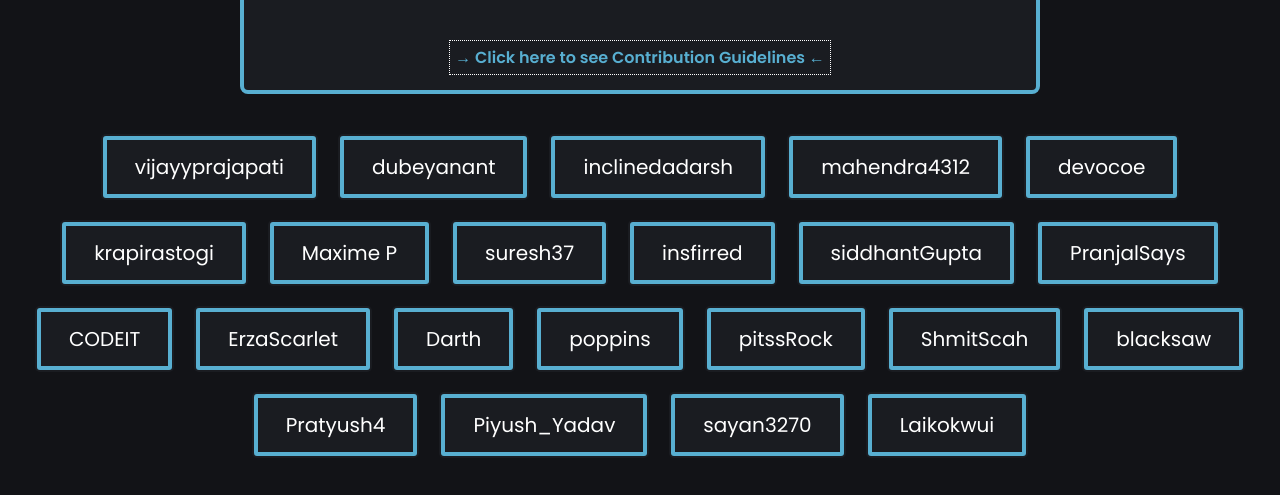
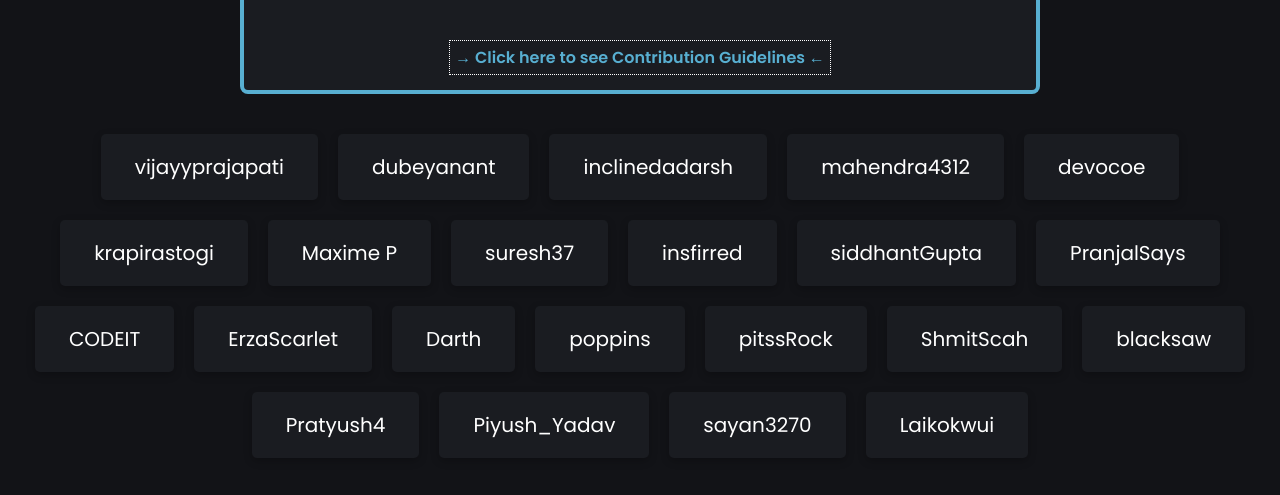
Before and after one commit to vijayyprajapati/Share-Your-Bookmarks, a plain HTML site: page index.html in a window 1280 px wide. Shown: the part 229-724 px from the top of the page. Drawn offline with Linux system fonts and the light colour scheme.

Commit message:
Updated UI improvement Added box Shadow

```diff
--- a/style.css
+++ b/style.css
@@ -70,6 +70,7 @@ main .showData .singlePerson button {
   cursor: pointer;
   border: 2px solid transparent;
   transition: all 300ms ease-in-out;
+  box-shadow: rgb(0 0 0 / 24%) 0px 3px 8px;
 }
 .main-header,
  .showData .singlePerson button {
```
